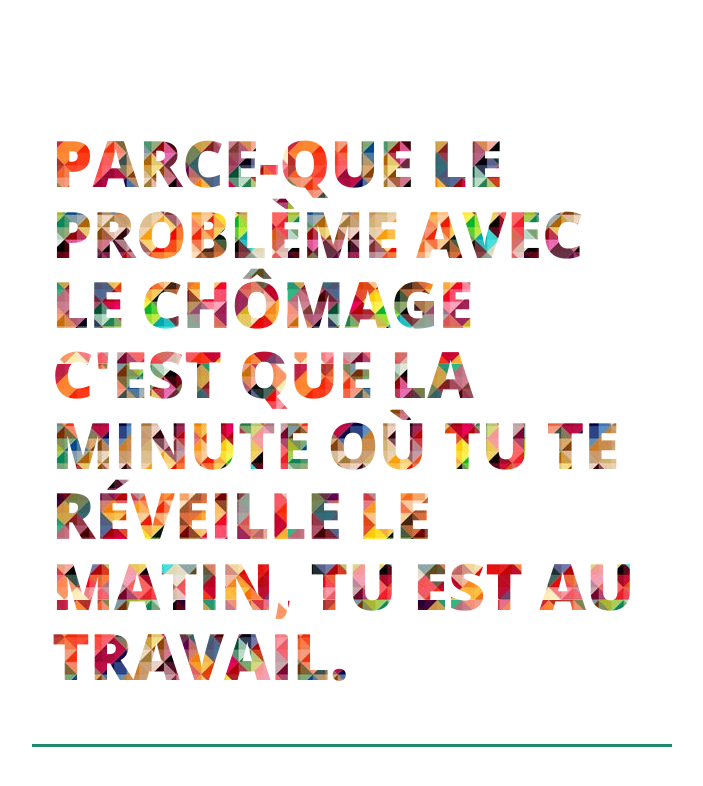
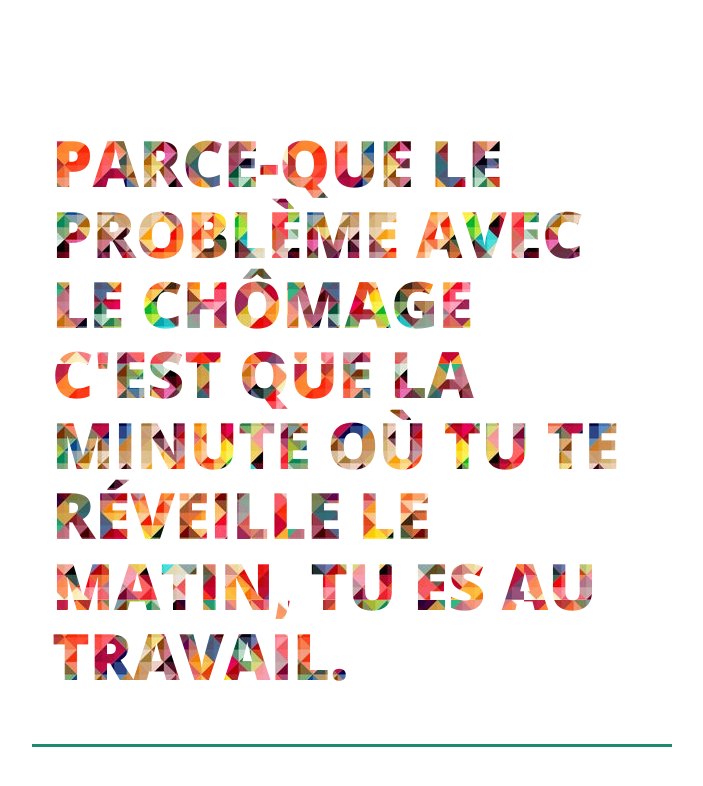
Before and after one commit to AlfredJKwack/pourquoi.travaillerai.je, a plain HTML site: page index.html in a window 1280 px wide. Shown: the whole page, without its empty margins (288-991 px from the left). Drawn offline with nearby package versions, Linux system fonts and the light colour scheme; a web font is replaced by a local one.

Commit message:
Orthographe "tu es" une plaie

```diff
--- a/index.html
+++ b/index.html
@@ -96,7 +96,7 @@
 
   <section class="container hide" id="initial">
     <div>
-      <h1>Parce-que le probl&egrave;me avec le ch&ocirc;mage c'est que la minute o&ugrave; tu te r&eacute;veille le matin, tu est au travail.</h1>
+      <h1>Parce-que le probl&egrave;me avec le ch&ocirc;mage c'est que la minute o&ugrave; tu te r&eacute;veille le matin, tu es au travail.</h1>
     </div>
   </section>
   <section class="container hide" id="secondaire">
```
